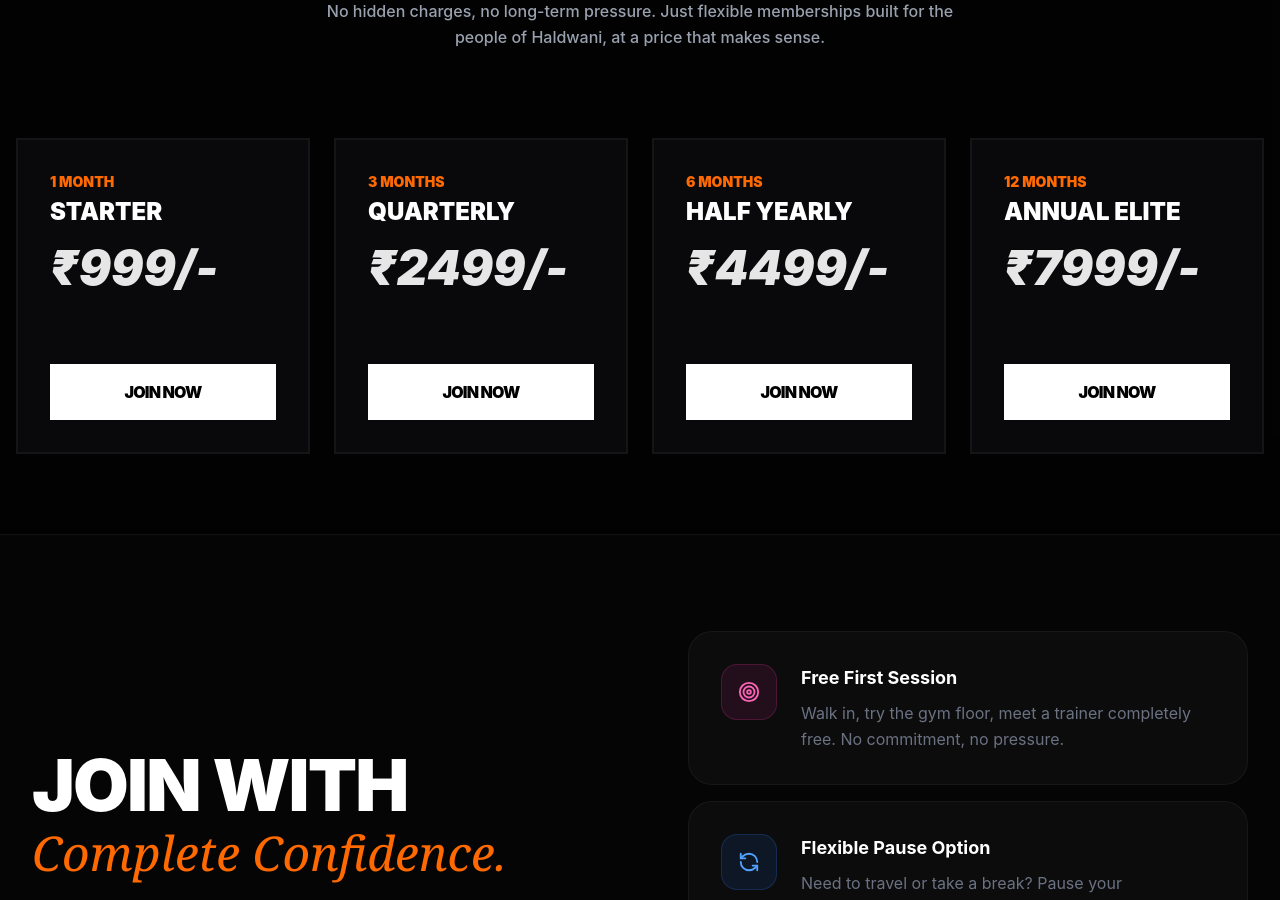
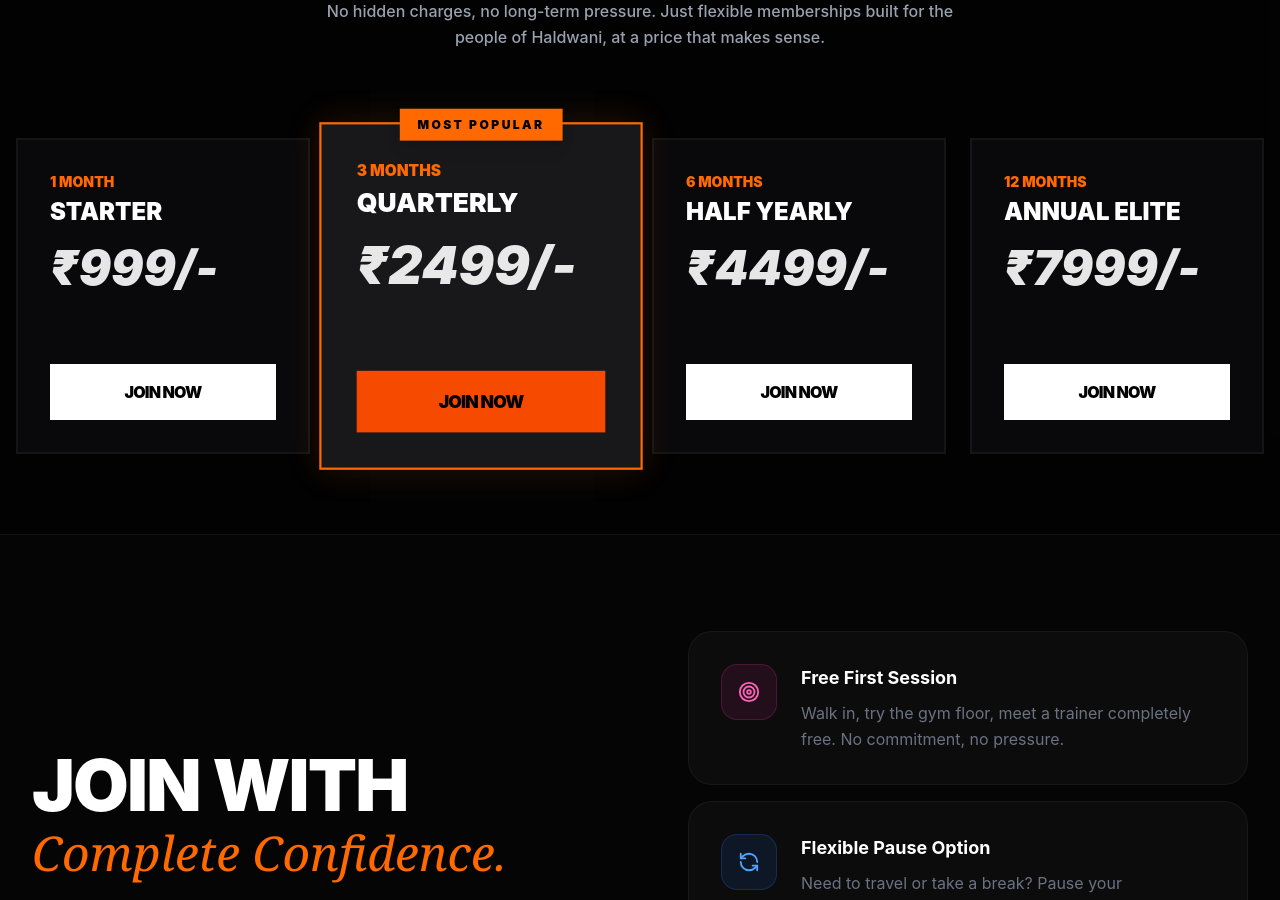
Before and after one commit to jobbase02/bajrangfitness, a Next.js app: page / in a window 1280 px wide. Shown: the part 3120-4020 px from the top of the page. Built offline with nearby package versions, Linux system fonts and the light colour scheme.

Commit message:
Add most popular badge back to the 3 months plan

```diff
--- a/src/app/components/Plans.tsx
+++ b/src/app/components/Plans.tsx
@@ -11,7 +11,7 @@ type PlanType = {
 const Plans = () => {
   const plans: PlanType[] = [
     { name: "Starter", price: "999", duration: "1 Month" },
-    { name: "Quarterly", price: "2499", duration: "3 Months" },
+    { name: "Quarterly", price: "2499", duration: "3 Months", popular: true },
     { name: "Half Yearly", price: "4499", duration: "6 Months" },
     { name: "Annual Elite", price: "7999", duration: "12 Months" },
   ];
```
